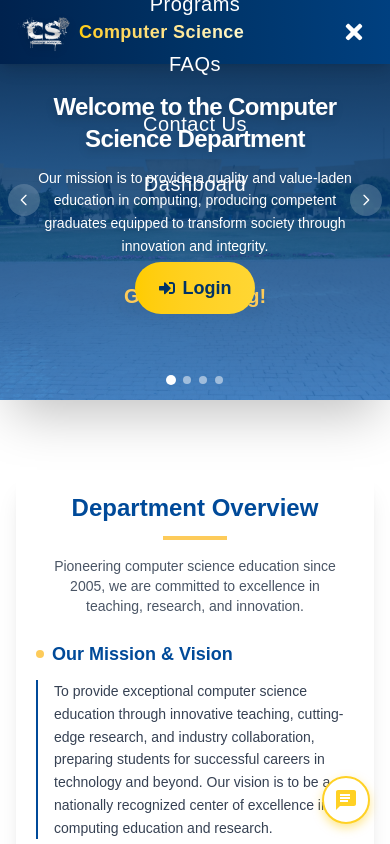
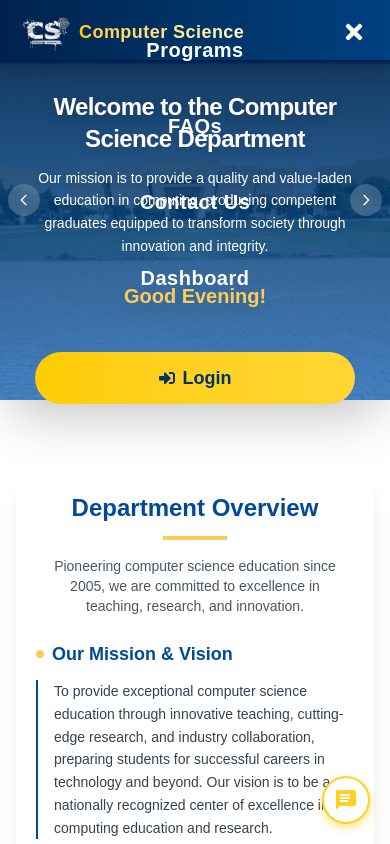
Before and after one commit to awd136101021/Computer-Science-Department, a Next.js app: page / in a window 390 px wide. Both pictures are taken after a click on the button 354 px from the left and 32 px from the top of the page. Shown: the top 844 px of the page. Built offline with nearby package versions, Linux system fonts and the light colour scheme.

Commit message:
Enhance mobile menu with background overlay and styles
Updated mobile menu styles for better readability and responsiveness.

```diff
--- a/src/components/Header.tsx
+++ b/src/components/Header.tsx
@@ -132,8 +132,11 @@ export default function Header() {
       </div>
 
       {/* 🔹 Mobile Menu Overlay - Responsive fix: added mobile menu */}
-      <div className={`lg:hidden fixed inset-0 bg-gradient-to-r from-[#00224e] via-[#003366] to-[#004080] transition-all duration-300 ${mobileMenuOpen ? 'opacity-100 visible' : 'opacity-0 invisible'}`} style={{ top: '60px', zIndex: 49 }}>
-        <nav className="flex flex-col items-center justify-center h-full space-y-8 px-6">
+      <div className={`lg:hidden fixed inset-0 transition-all duration-300 ${mobileMenuOpen ? 'opacity-100 visible' : 'opacity-0 invisible'}`} style={{ top: '60px', zIndex: 49 }}>
+        {/* Fixed: Added semi-transparent background overlay for better text readability */}
+        <div className="absolute inset-0 bg-gradient-to-b from-[#001a3d] via-[#00224e] to-[#003366] opacity-95 backdrop-blur-sm"></div>
+
+        <nav className="relative flex flex-col items-center justify-center h-full space-y-6 px-6 py-10">
           {[
             { to: "/", label: "Home" },
             { to: "/aboutus", label: "About Us" },
@@ -146,10 +149,10 @@ export default function Header() {
             <Link
               key={to}
               href={to}
-              className={`text-xl font-medium tracking-wide transition-all duration-300 ${
+              className={`text-xl font-semibold tracking-wide transition-all duration-300 px-4 py-3 rounded-lg w-full max-w-xs text-center ${
                 isActive(to)
-                  ? "text-[#ffcc00] font-semibold"
-                  : "text-white hover:text-[#ffcc00]"
+                  ? "text-[#ffcc00] bg-white/10 shadow-lg"
+                  : "text-white hover:text-[#ffcc00] hover:bg-white/5"
               }`}
               onClick={() => setMobileMenuOpen(false)}
             >
@@ -161,7 +164,7 @@ export default function Header() {
           {user ? (
             <button
               onClick={handleLogout}
-              className="flex items-center gap-2 bg-gradient-to-r from-[#ff6b6b] to-[#ff8e8e] text-white font-bold px-6 py-3 rounded-full hover:from-white hover:to-white hover:text-red-600 hover:shadow-[0_0_15px_#ff6b6b] transition-all duration-300 text-lg mt-8"
+              className="flex items-center justify-center gap-2 bg-gradient-to-r from-[#ff6b6b] to-[#ff8e8e] text-white font-bold px-6 py-3 rounded-full hover:from-white hover:to-white hover:text-red-600 hover:shadow-[0_0_15px_#ff6b6b] transition-all duration-300 text-lg mt-6 w-full max-w-xs"
             >
               <FaSignInAlt className="text-base rotate-180" />
               <span>Logout</span>
@@ -169,7 +172,7 @@ export default function Header() {
           ) : (
             <Link
               href="/login"
-              className="flex items-center gap-2 bg-gradient-to-r from-[#ffcc00] to-[#ffd633] text-[#003366] font-bold px-6 py-3 rounded-full hover:from-white hover:to-white hover:text-[#003366] hover:shadow-[0_0_15px_#ffcc00] transition-all duration-300 text-lg mt-8"
+              className="flex items-center justify-center gap-2 bg-gradient-to-r from-[#ffcc00] to-[#ffd633] text-[#003366] font-bold px-6 py-3 rounded-full hover:from-white hover:to-white hover:text-[#003366] hover:shadow-[0_0_15px_#ffcc00] transition-all duration-300 text-lg mt-6 w-full max-w-xs"
               onClick={() => setMobileMenuOpen(false)}
             >
               <FaSignInAlt className="text-base" />
```
